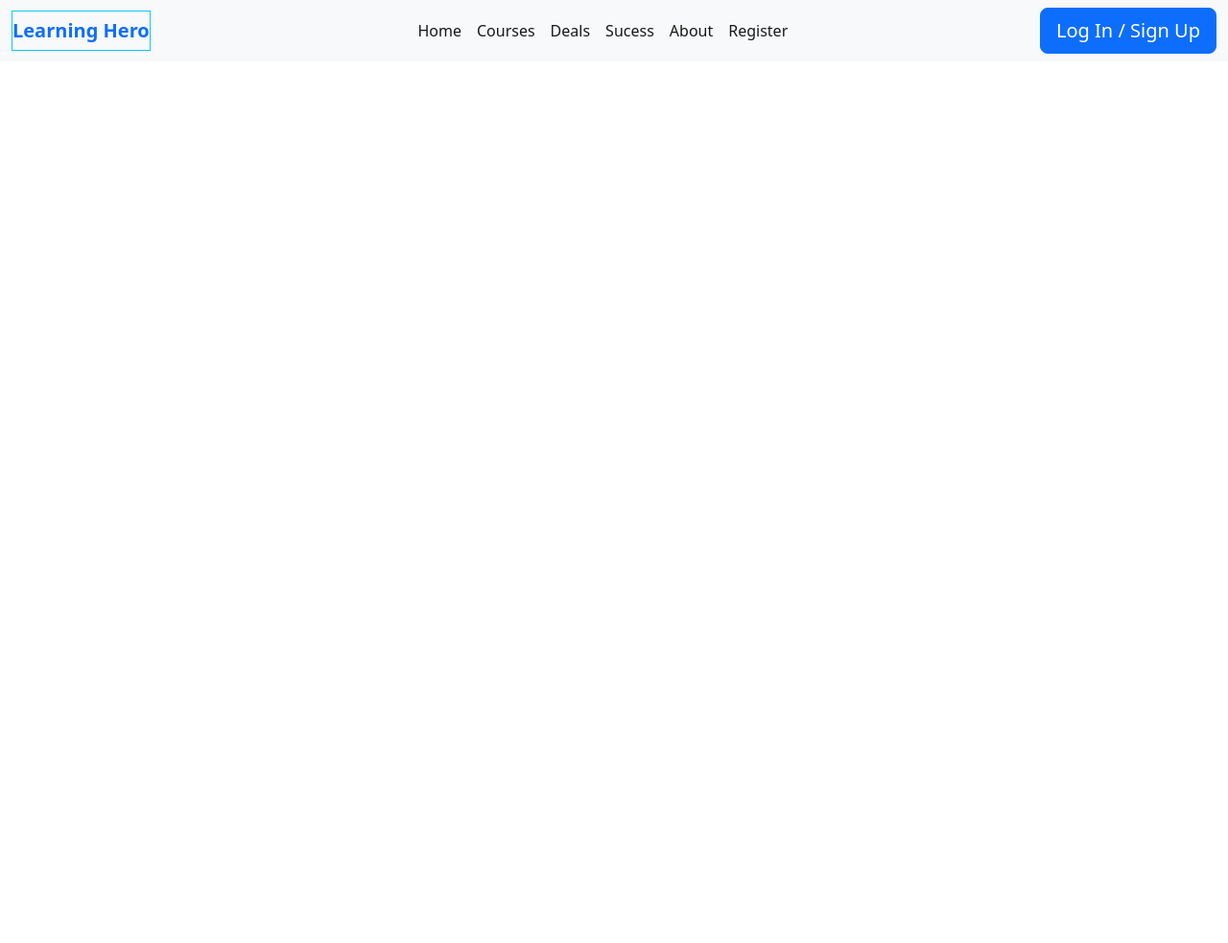
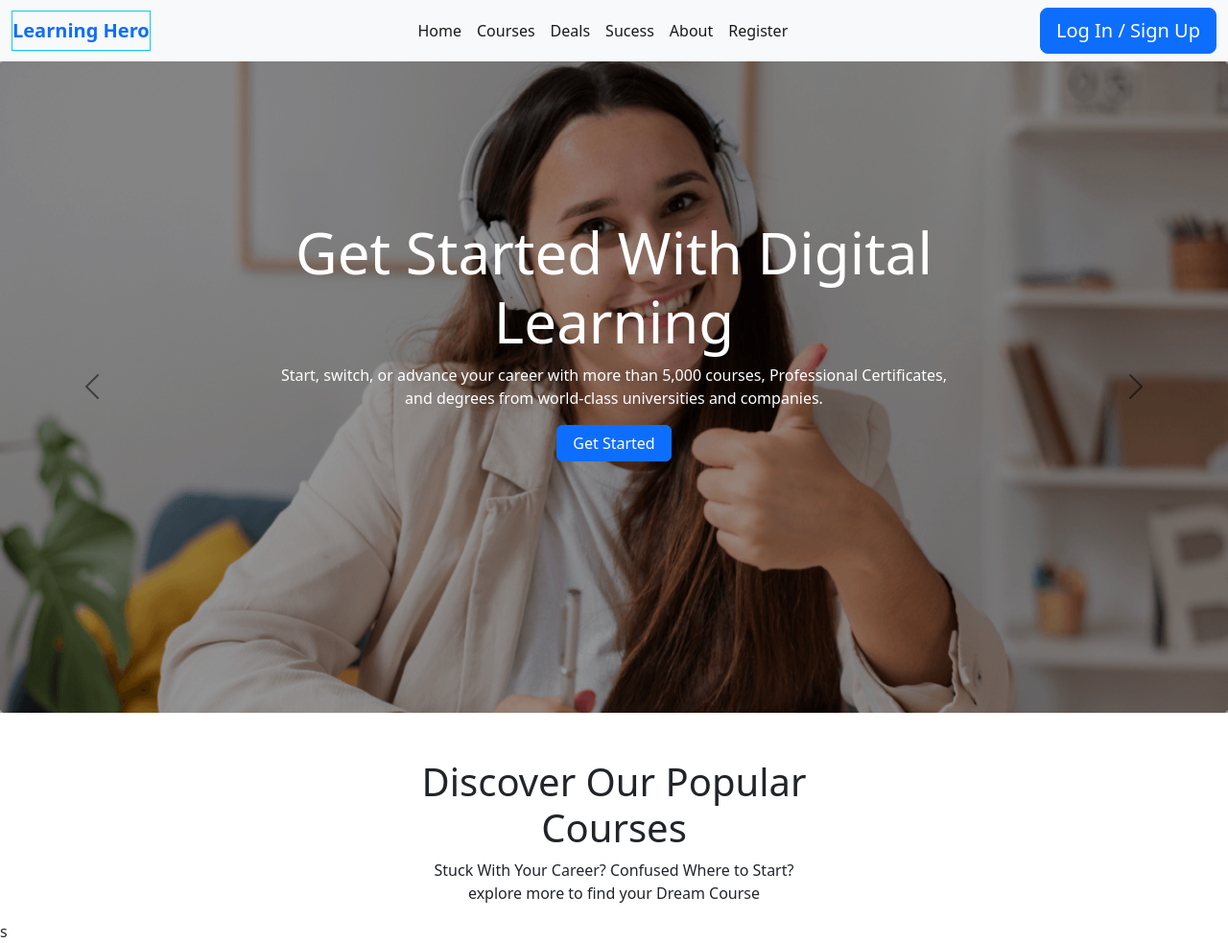
Before and after one commit to hriday-ghosh/learninghero, a plain HTML site: page index.html in a window 1280 px wide. Shown: the whole page at 96% size. Before the commit the page ends 800 px from the top, so only its background shows below. Drawn offline with nearby package versions, Linux system fonts and the light colour scheme.

Commit message:
discover creation

```diff
--- a/index.html
+++ b/index.html
@@ -17,8 +17,6 @@
 </head>
 
 <body>
-
-    <section>
 
     <!-- NAV BAR STARTS-->
     <header>
@@ -55,8 +53,6 @@
                                 <a class="nav-link active" aria-current="page" href="#">Register</a>
                             </li>
 
-
-
                         </ul>
                         <form class="d-flex" role="search">
                             <button type="button" class="btn btn-primary btn-lg">Log In / Sign Up</button>
@@ -67,12 +63,60 @@
             </nav>
 
         </section>
+        <!-- NAV BAR ENDS -->
 
+        <!-- slider  SECTION Starts -->
+        <div id="carouselExampleDark" class="carousel carousel-dark slide" data-bs-ride="carousel">
+
+            <div class="carousel-inner">
+                <div class="carousel-item active " data-bs-interval="10000">
+                    <!-- cover image 1 -->
+                    <img src="images/cover/cover-1.png" class="d-block w-100 img-fluid slider-img" alt="...">
+
+                    <div class="carousel-caption  d-md-block pb-5 text-center  ">
+                        <h1>Get Started With Digital <br> Learning</h1>
+                        <p>Start, switch, or advance your career with more than 5,000 courses, Professional
+                            Certificates, <br> and degrees from world-class universities and companies.</p>
+                        <button type="button" class="btn btn-primary rounded px-3">Get Started</button>
+                    </div>
+                </div>
+                <!-- add-->
+                <div class="carousel-item ">
+                    <!-- cover image 3 -->
+                    <img src="images/cover/cover-3.jpg" class="d-block w-100 img-fluid slider-img" alt="...">
+                    <div class="carousel-caption  d-md-block pb-5">
+                        <h1>Get Started With Digital <br> Learning</h1>
+                        <p>Start, switch, or advance your career with more than 5,000 courses, Professional
+                            Certificates, <br> and degrees from world-class universities and companies.</p>
+                        <button type="button" class="btn btn-primary rounded px-3">Get Started</button>
+                    </div>
+                </div>
+            </div>
+            <button class="carousel-control-prev" type="button" data-bs-target="#carouselExampleDark"
+                data-bs-slide="prev">
+                <span class="carousel-control-prev-icon" aria-hidden="true"></span>
+                <span class="visually-hidden">Previous</span>
+            </button>
+            <button class="carousel-control-next" type="button" data-bs-target="#carouselExampleDark"
+                data-bs-slide="next">
+                <span class="carousel-control-next-icon" aria-hidden="true"></span>
+                <span class="visually-hidden">Next</span>
+            </button>
+        </div>
+
+        <!-- slider SECTION ENDS -->
     </header>
-        <!-- nav bar end -->
 
+    <main>
+        <!-- discover section starts -->
 
-    </section>
+        <h1 class="text-center mt-5">Discover Our Popular <br> Courses</h1>
+        <p class="text-center">Stuck With Your Career? Confused Where to Start? <br> explore more to find your Dream
+            Course</p>
+
+        <!-- discover section ends -->s
+
+    </main>
 
 
     <script src="https://cdn.jsdelivr.net/npm/bootstrap@5.2.0/dist/js/bootstrap.bundle.min.js"></script>
```
Lines whose indentation alone changed are shown as unchanged.
